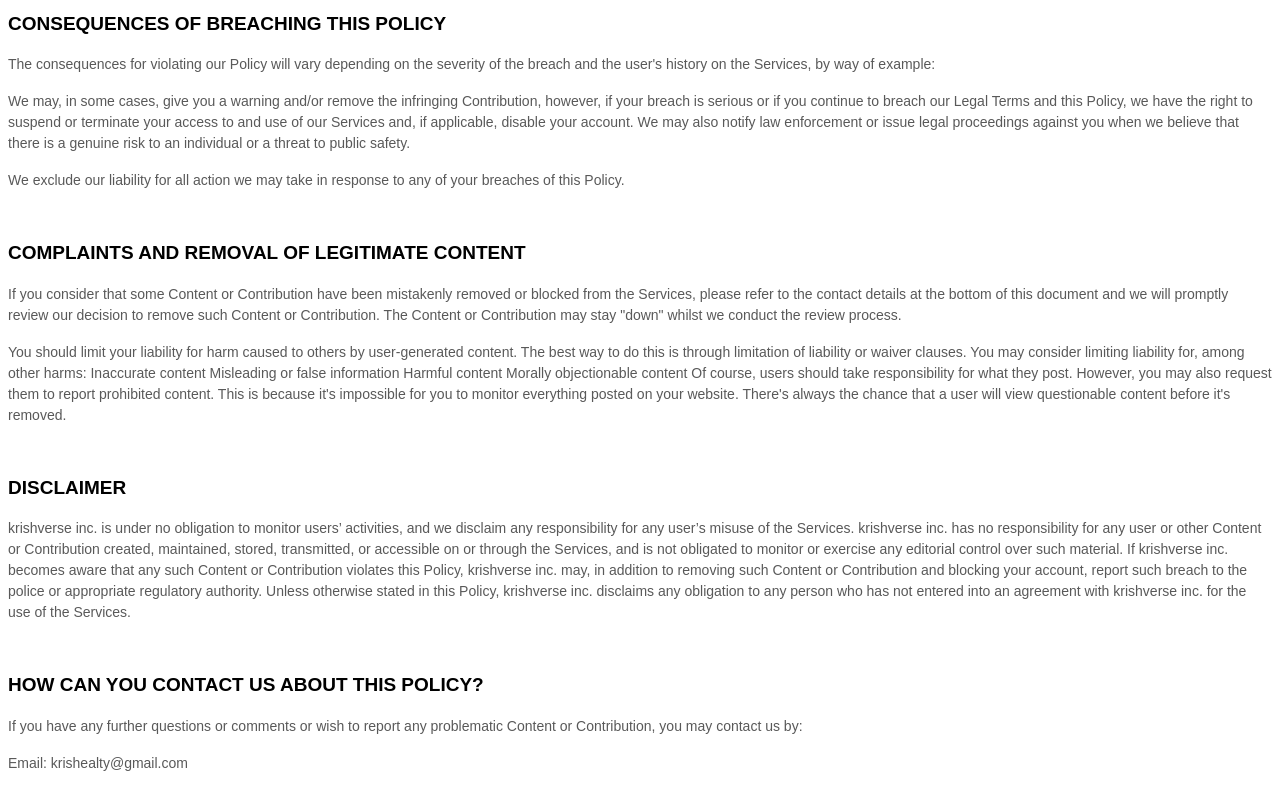
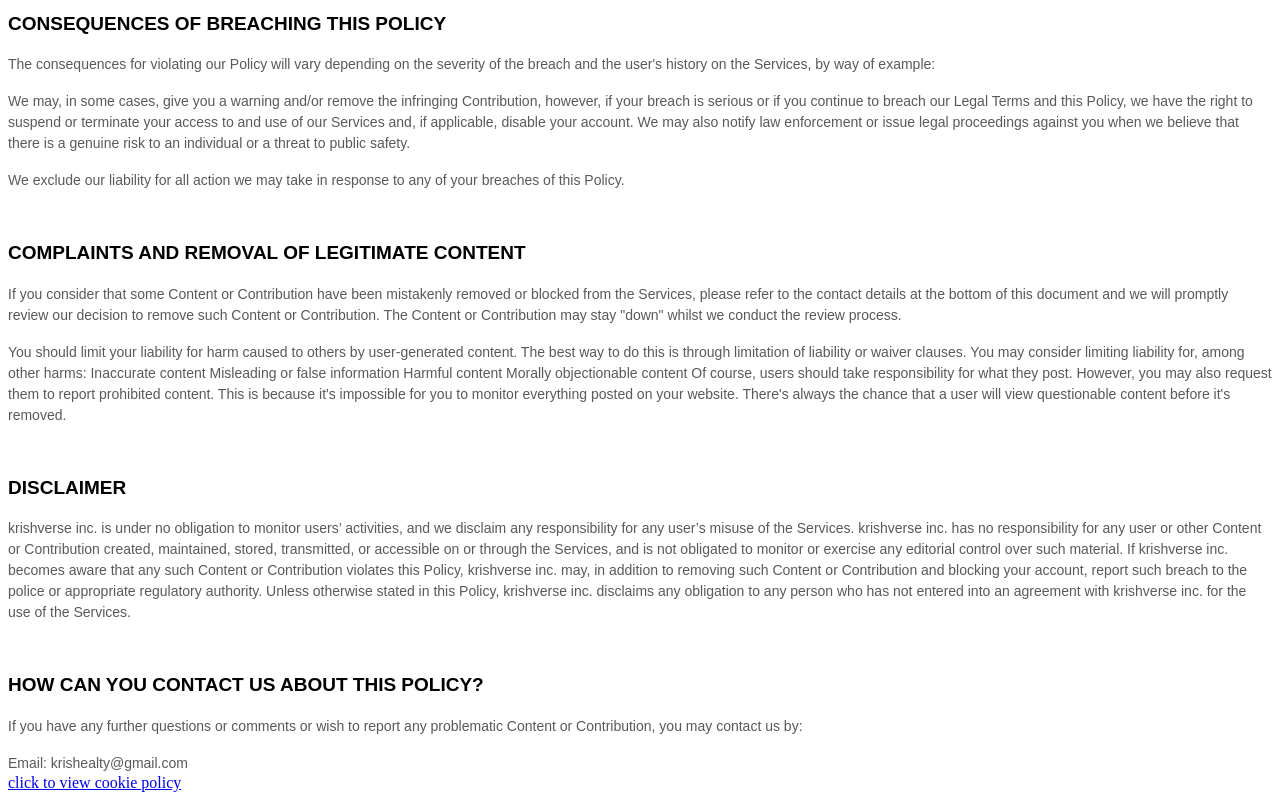
Before and after one commit to krishverse/legal, a plain HTML site: page index.html in a window 1280 px wide. Shown: the part 4320-5120 px from the top of the page. Drawn offline with Linux system fonts and the light colour scheme.

Commit message:
Update index.html

```diff
--- a/index.html
+++ b/index.html
@@ -60,4 +60,5 @@ Of course, users should take responsibility for what they post. However, you may
         font-family: Arial ;
       }
     </style>
+    <a href="cookie.html">click to view cookie policy</a>
       </div>
```
